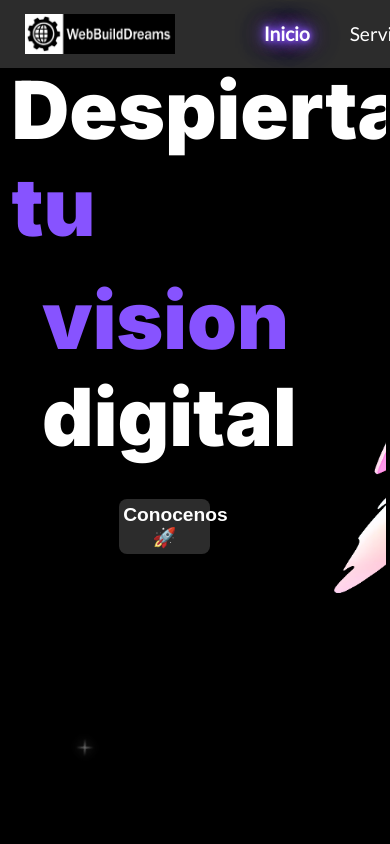
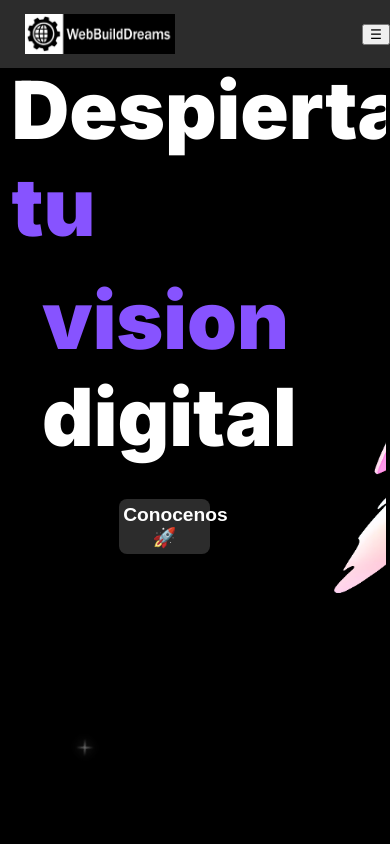
Before and after one commit to codiegoo/web-build-dreams, a Next.js app: page / in a window 390 px wide. Shown: the top 844 px of the page. Built offline with nearby package versions, Linux system fonts and the light colour scheme.

Commit message:
add navBurger

```diff
--- a/src/components/Nav/Nav.jsx
+++ b/src/components/Nav/Nav.jsx
@@ -1,33 +1,87 @@
-'use client'
+'use client';
+
 import Image from "next/image";
-import Link from "next/link";
-import './nav.sass'
-import { useState, useEffect } from "react"
-
+import './nav.sass';
+import { useState, useEffect } from "react";
+import NavBurger from "../NavBurger/NavBurger";
 
 export default function Nav() {
+  const [activeLink, setActiveLink] = useState("#InicioContain");
+  const [isSmallScreen, setIsSmallScreen] = useState(false);
+  const [isBurgerOpen, setIsBurgerOpen] = useState(false);
 
+  useEffect(() => {
+    const handleResize = () => {
+      setIsSmallScreen(window.innerWidth <= 990);
+    };
 
-  const [ activeLink, setActiveLink ] = useState("#InicioContain")
+    handleResize();
+    window.addEventListener("resize", handleResize);
+
+    return () => window.removeEventListener("resize", handleResize);
+  }, []);
 
   const handleLinkClick = (href) => {
-    setActiveLink(href)
-  }
+    setActiveLink(href);
+    setIsBurgerOpen(false);
+  };
 
+  const toggleBurgerMenu = () => {
+    setIsBurgerOpen(!isBurgerOpen);
+  };
 
-  return(
-    <nav>
-      <Image width={150} height={40} src="/images/logo.jpeg"/>
-      <ul>
-        <li><Link href="#InicioContain" className={activeLink === "#InicioContain" ? "button" : ""}
-            onClick={() => handleLinkClick("#InicioContain")}>Inicio</Link></li>
-        <li><Link href="#ServiciosContain" className={activeLink === "#ServiciosContain" ? "button" : ""}
-            onClick={() => handleLinkClick("#ServiciosContain")}>Servicios</Link></li>
-        <li><Link href="#NosotrosContain" className={activeLink === "#NosotrosContain" ? "button" : ""}
-            onClick={() => handleLinkClick("#NosotrosContain")}>Nosotros</Link></li>
-        <li><Link href="#ContactoContain" className={activeLink === "#ContactoContain" ? "button" : ""}
-            onClick={() => handleLinkClick("#ContactoContain")}>Contacto</Link></li>
-      </ul>
+  return (
+    <nav className="nav">
+      <Image width={150} height={40} src="/images/logo.jpeg" alt="Logo" />
+      {isSmallScreen && (
+        <NavBurger
+          activeLink={activeLink}
+          handleLinkClick={handleLinkClick}
+          isBurgerOpen={isBurgerOpen}
+          toggleBurgerMenu={toggleBurgerMenu}
+        />
+      )}
+
+      {!isSmallScreen && (
+        <ul className="nav-list">
+          <li>
+            <a
+              href="#InicioContain"
+              className={activeLink === "#InicioContain" ? "button" : ""}
+              onClick={() => handleLinkClick("#InicioContain")}
+            >
+              Inicio
+            </a>
+          </li>
+          <li>
+            <a
+              href="#ServiciosContain"
+              className={activeLink === "#ServiciosContain" ? "button" : ""}
+              onClick={() => handleLinkClick("#ServiciosContain")}
+            >
+              Servicios
+            </a>
+          </li>
+          <li>
+            <a
+              href="#NosotrosContain"
+              className={activeLink === "#NosotrosContain" ? "button" : ""}
+              onClick={() => handleLinkClick("#NosotrosContain")}
+            >
+              Nosotros
+            </a>
+          </li>
+          <li>
+            <a
+              href="#ContactoContain"
+              className={activeLink === "#ContactoContain" ? "button" : ""}
+              onClick={() => handleLinkClick("#ContactoContain")}
+            >
+              Contacto
+            </a>
+          </li>
+        </ul>
+      )}
     </nav>
-  )
+  );
 }
--- a/src/components/NavBurger/NavBurger.jsx
+++ b/src/components/NavBurger/NavBurger.jsx
@@ -1,107 +1,15 @@
-''
-import { useState } from "react"
+'use client';
 
+import Link from "next/link";
 
-export default function NavBurger() {
-
-  const [isSmallScreen, setIsSmallScreen] = useState(false);
-  const [isBurgerOpen, setIsBurgerOpen] = useState(false);
-
-  const [ activeLink, setActiveLink ] = useState("#InicioContain")
-
-  // Detecta el tamaño de la pantalla y actualiza el estado
-  useEffect(() => {
-    const handleResize = () => {
-      setIsSmallScreen(window.innerWidth <= 990);
-    };
-
-    // Ejecuta en el primer renderizado
-    handleResize();
-
-    // Escucha cambios en el tamaño de la pantalla
-    window.addEventListener("resize", handleResize);
-
-    // Limpia el listener al desmontar el componente
-    return () => window.removeEventListener("resize", handleResize);
-  }, []);
-
-  const handleLinkClick = (href) => {
-    setActiveLink(href);
-    setIsBurgerOpen(false); // Cierra el menú hamburguesa al hacer clic
-  };
-
-  const toggleBurgerMenu = () => {
-    setIsBurgerOpen(!isBurgerOpen);
-  };
-
-  return(
+export default function NavBurger({ activeLink, handleLinkClick, isBurgerOpen, toggleBurgerMenu }) {
+  return (
     <div className="navBurgerContain">
-      {/* <ul>
-        <li><Link href="#InicioContain" className={activeLink === "#InicioContain" ? "button" : ""}
-            onClick={() => handleLinkClick("#InicioContain")}>Inicio</Link></li>
-        <li><Link href="#ServiciosContain" className={activeLink === "#ServiciosContain" ? "button" : ""}
-            onClick={() => handleLinkClick("#ServiciosContain")}>Servicios</Link></li>
-        <li><Link href="#NosotrosContain" className={activeLink === "#NosotrosContain" ? "button" : ""}
-            onClick={() => handleLinkClick("#NosotrosContain")}>Nosotros</Link></li>
-        <li><Link href="#ContactoContain" className={activeLink === "#ContactoContain" ? "button" : ""}
-            onClick={() => handleLinkClick("#ContactoContain")}>Contacto</Link></li>
-      </ul> */}
-
-<div className="nav-header">
-        <Image width={150} height={40} src="/images/logo.jpeg" alt="Logo" />
-        {isSmallScreen && (
-          <button className="burger-button" onClick={toggleBurgerMenu}>
-            <span className="burger-icon">{isBurgerOpen ? "✖" : "☰"}</span>
-          </button>
-        )}
-      </div>
-
-      {/* Menú de navegación */}
-      {isSmallScreen ? (
-        isBurgerOpen && (
-          <div className="nav-burger">
-            <ul>
-              <li>
-                <Link
-                  href="#InicioContain"
-                  className={activeLink === "#InicioContain" ? "button" : ""}
-                  onClick={() => handleLinkClick("#InicioContain")}
-                >
-                  Inicio
-                </Link>
-              </li>
-              <li>
-                <Link
-                  href="#ServiciosContain"
-                  className={activeLink === "#ServiciosContain" ? "button" : ""}
-                  onClick={() => handleLinkClick("#ServiciosContain")}
-                >
-                  Servicios
-                </Link>
-              </li>
-              <li>
-                <Link
-                  href="#NosotrosContain"
-                  className={activeLink === "#NosotrosContain" ? "button" : ""}
-                  onClick={() => handleLinkClick("#NosotrosContain")}
-                >
-                  Nosotros
-                </Link>
-              </li>
-              <li>
-                <Link
-                  href="#ContactoContain"
-                  className={activeLink === "#ContactoContain" ? "button" : ""}
-                  onClick={() => handleLinkClick("#ContactoContain")}
-                >
-                  Contacto
-                </Link>
-              </li>
-            </ul>
-          </div>
-        )
-      ) : (
-        <ul className="nav-list">
+      <button className="burger-button" onClick={toggleBurgerMenu}>
+        <span className="burger-icon">{isBurgerOpen ? "✖" : "☰"}</span>
+      </button>
+      {isBurgerOpen && (
+        <ul>
           <li>
             <Link
               href="#InicioContain"
@@ -141,5 +49,5 @@ export default function NavBurger() {
         </ul>
       )}
     </div>
-  )
+  );
 }
```
